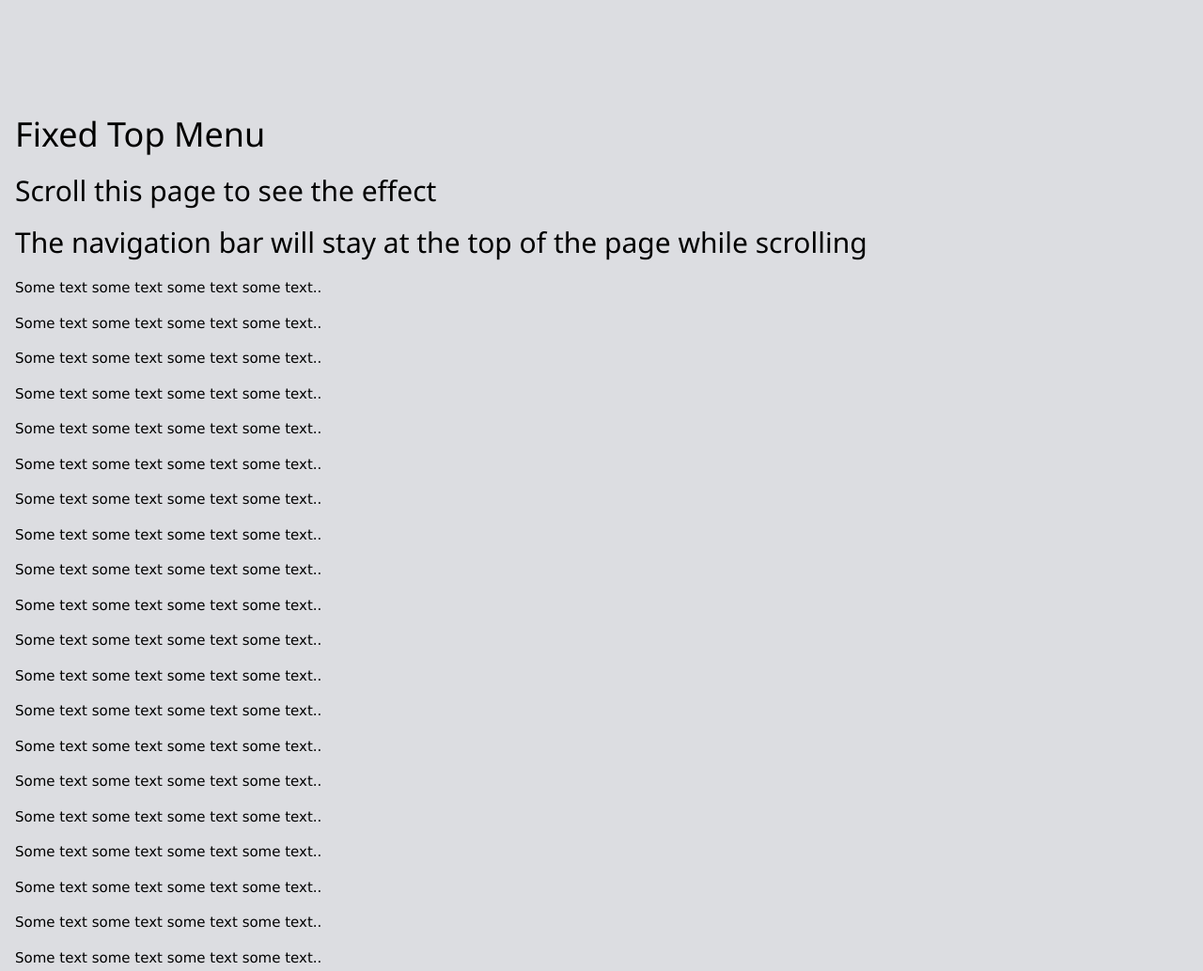
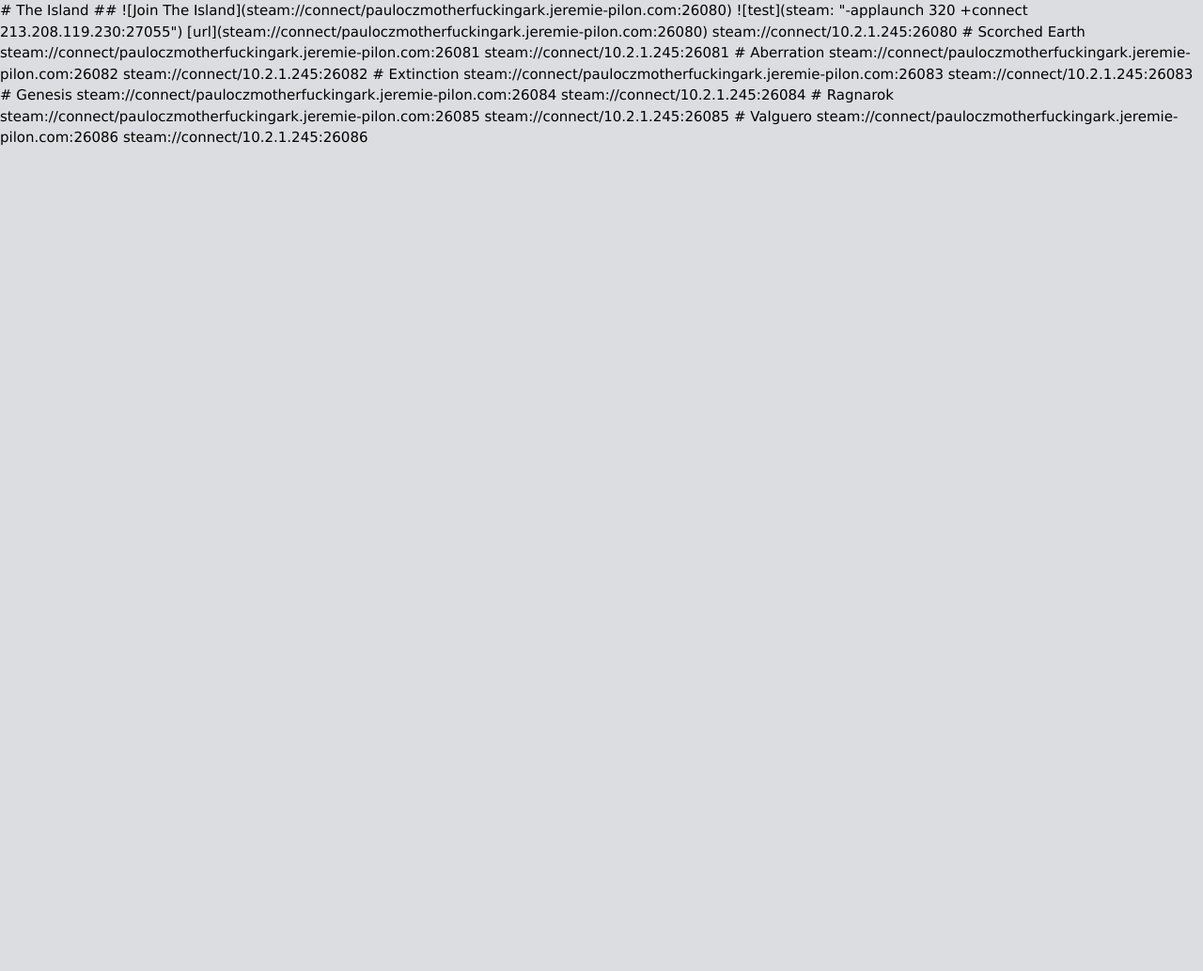
Before and after one commit to PantACRO4life/RIS, a plain HTML site: page index.html in a window 1280 px wide. Shown: the top 1033 px of the page at 94% size. After the commit the page ends 800 px from the top, so only its background shows below. Drawn offline with Linux system fonts and the light colour scheme; a script that the page names is missing.

Commit message:
Update index.html

```diff
--- a/index.html
+++ b/index.html
@@ -9,38 +9,62 @@
     <link rel="stylesheet" href="css/w3.css">
 </head>
 <body>
-    <div class="content">
-        <script src="https://www.w3schools.com/lib/w3.js"></script>
-        <div w3-include-html="content.html"></div>
-        <script>
-        w3.includeHTML();
-        </script>
 
-        <div class="main">
-            <h1>Fixed Top Menu</h1>
-            <h2>Scroll this page to see the effect</h2>
-            <h2>The navigation bar will stay at the top of the page while scrolling</h2>
+# The Island
 
-            <p>Some text some text some text some text..</p>
-            <p>Some text some text some text some text..</p>
-            <p>Some text some text some text some text..</p>
-            <p>Some text some text some text some text..</p>
-            <p>Some text some text some text some text..</p>
-            <p>Some text some text some text some text..</p>
-            <p>Some text some text some text some text..</p>
-            <p>Some text some text some text some text..</p>
-            <p>Some text some text some text some text..</p>
-            <p>Some text some text some text some text..</p>
-            <p>Some text some text some text some text..</p>
-            <p>Some text some text some text some text..</p>
-            <p>Some text some text some text some text..</p>
-            <p>Some text some text some text some text..</p>
-            <p>Some text some text some text some text..</p>
-            <p>Some text some text some text some text..</p>
-            <p>Some text some text some text some text..</p>
-            <p>Some text some text some text some text..</p>
-            <p>Some text some text some text some text..</p>
-            <p>Some text some text some text some text..</p>
-        </div>
-    </div>
+
+## ![Join The Island](steam://connect/pauloczmotherfuckingark.jeremie-pilon.com:26080)
+
+![test](steam: "-applaunch 320 +connect 213.208.119.230:27055")
+
+
+[url](steam://connect/pauloczmotherfuckingark.jeremie-pilon.com:26080)
+
+steam://connect/10.2.1.245:26080
+
+
+# Scorched Earth
+
+steam://connect/pauloczmotherfuckingark.jeremie-pilon.com:26081
+
+steam://connect/10.2.1.245:26081
+
+
+# Aberration
+
+steam://connect/pauloczmotherfuckingark.jeremie-pilon.com:26082
+
+steam://connect/10.2.1.245:26082
+
+
+# Extinction
+
+steam://connect/pauloczmotherfuckingark.jeremie-pilon.com:26083
+
+steam://connect/10.2.1.245:26083
+
+
+# Genesis
+
+steam://connect/pauloczmotherfuckingark.jeremie-pilon.com:26084
+
+steam://connect/10.2.1.245:26084
+
+
+# Ragnarok
+
+steam://connect/pauloczmotherfuckingark.jeremie-pilon.com:26085
+
+steam://connect/10.2.1.245:26085
+
+
+# Valguero
+
+steam://connect/pauloczmotherfuckingark.jeremie-pilon.com:26086
+
+steam://connect/10.2.1.245:26086
+
+    </p>
+
+  </body>
 </html>
```
